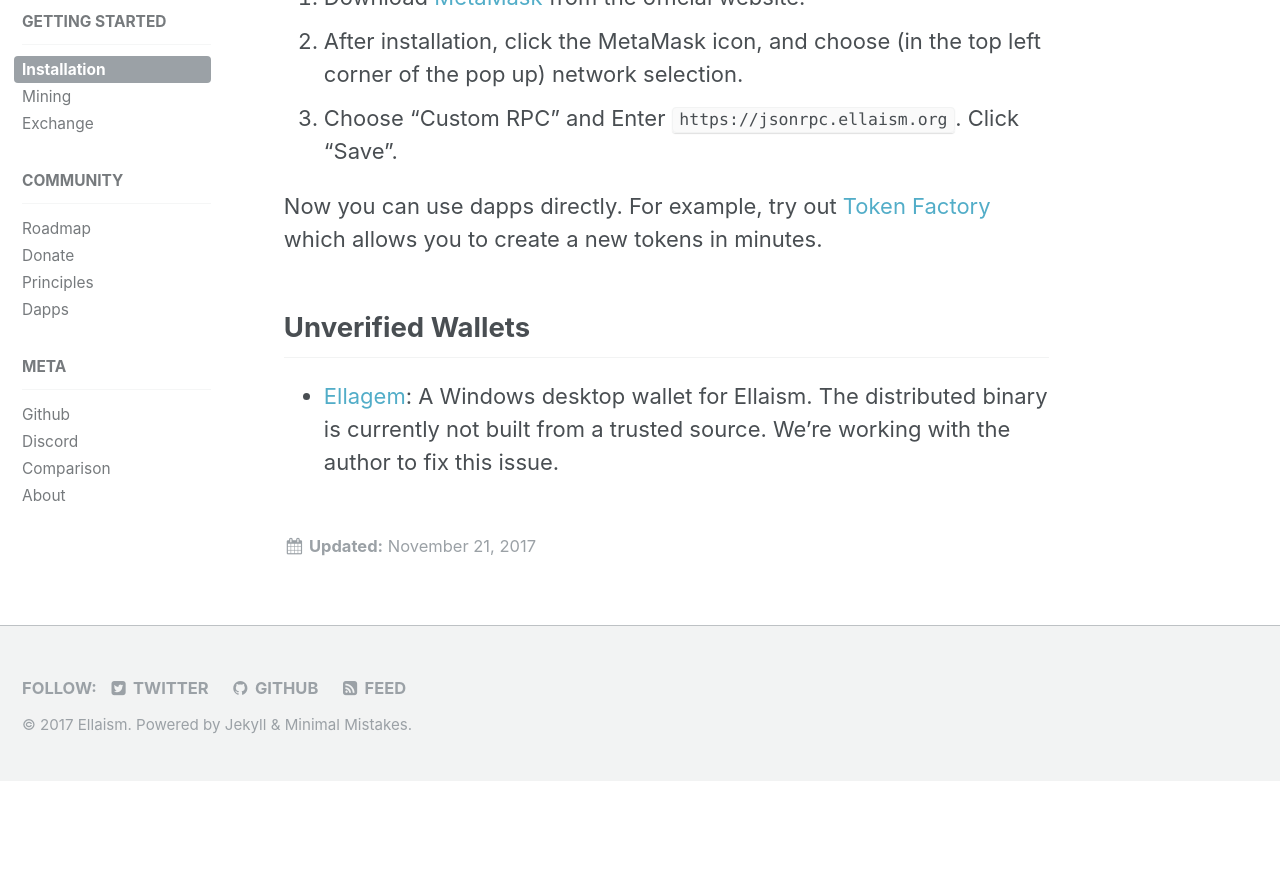
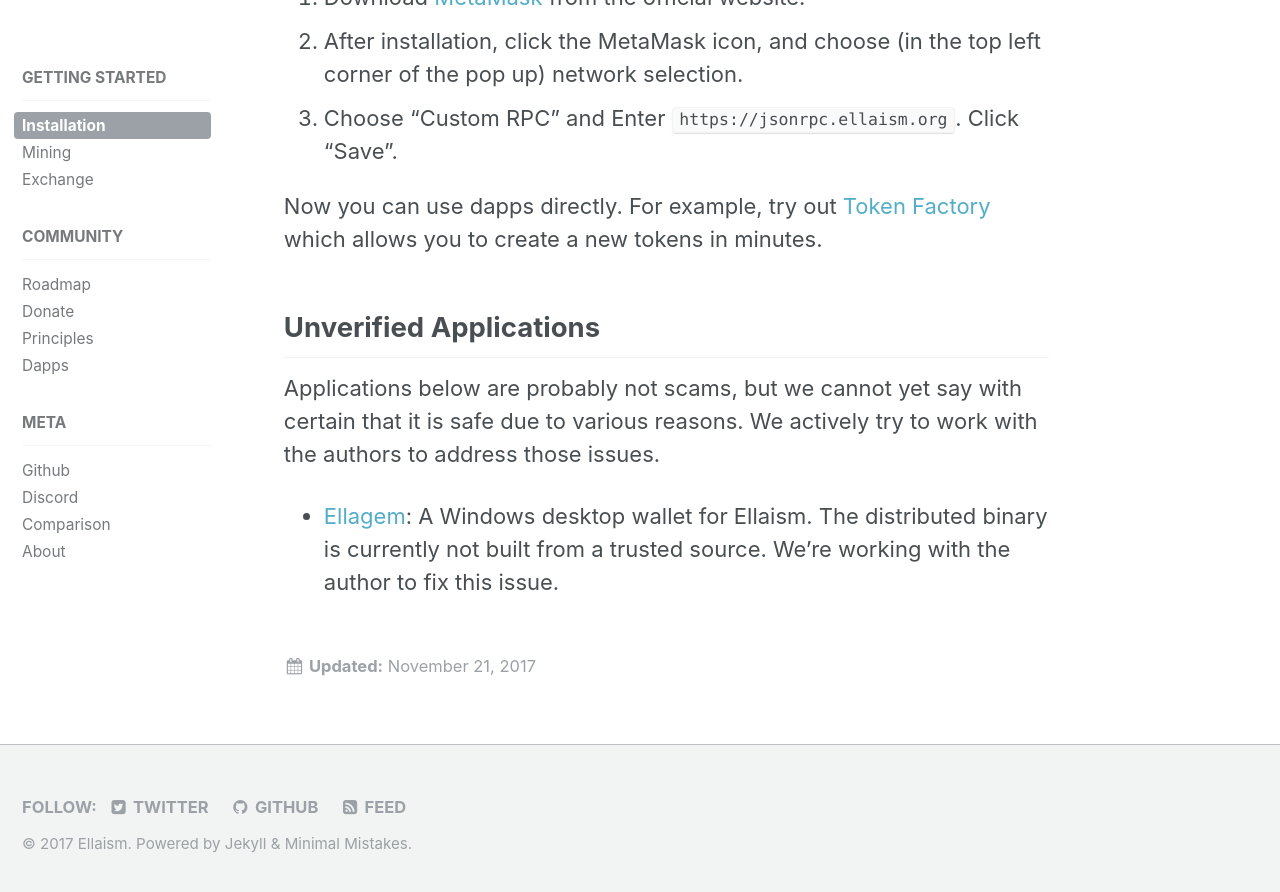
Before and after one commit to ellaism/ellaism.org, a Jekyll site: the page built from _docs/install.md, in a window 1280 px wide and 900 px high, scrolled down 2327 px. Shown: the top 892 px of the window. Built offline with Jekyll 4.4.1, drawn with Linux system fonts in a browser that asks for light colours; before the commit the page ends 3108 px from its top, so only the background shows below that; some of the changed text lies outside the part shown.

Commit message:
Add description for unverified applications

```diff
--- a/_docs/install.md
+++ b/_docs/install.md
@@ -78,6 +78,8 @@ Now you can use dapps directly. For example, try out [Token
 Factory](https://tokenfactory.surge.sh) which allows you to create a new tokens
 in minutes.
 
-## Unverified Wallets
+## Unverified Applications
+
+Applications below are probably not scams, but we cannot yet say with certain that it is safe due to various reasons. We actively try to work with the authors to address those issues.
 
 * [Ellagem](https://github.com/ellaism-io/ellagem): A Windows desktop wallet for Ellaism. The distributed binary is currently not built from a trusted source. We're working with the author to fix this issue.
```
